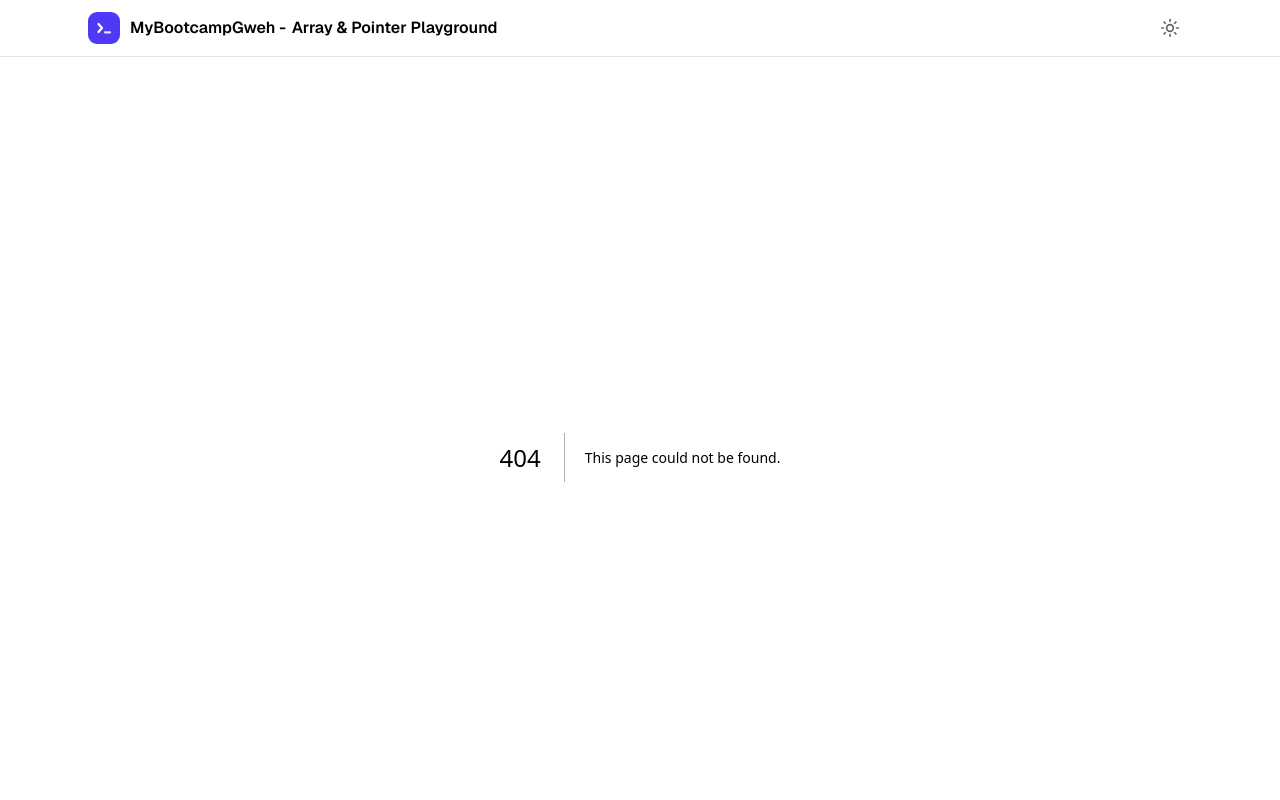
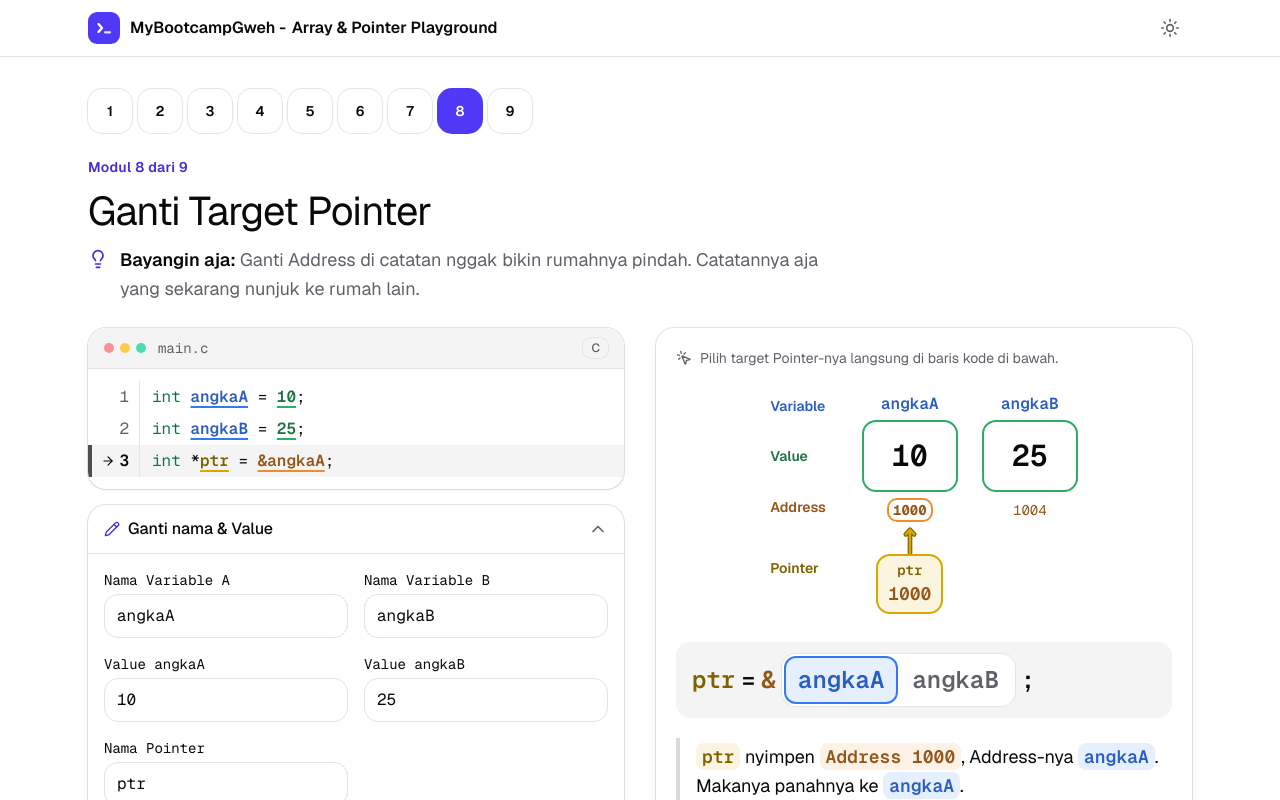
Before and after one commit to MyBootcampGweh/array-and-pointer-playground, a Next.js app: page /modul/8 in a window 1280 px wide. Before the commit this address had no page. Shown: the top 800 px of the page. Built offline with nearby package versions, Linux system fonts and the light colour scheme.

Commit message:
feat(modul-8): add pointer target simulation

```diff
--- /dev/null
+++ b/src/app/modul/8/page.tsx
@@ -0,0 +1,23 @@
+import type { Metadata } from "next";
+
+import { ModuleFrame, moduleMetadata } from "@/components/module-frame";
+
+import { PointerTargetDemo } from "./pointer-target-demo";
+
+export const metadata: Metadata = moduleMetadata(8);
+
+export default function PointerTargetPage() {
+  return (
+    <ModuleFrame
+      number={8}
+      analogy={
+        <>
+          Ganti Address di catatan nggak bikin rumahnya pindah. Catatannya aja
+          yang sekarang nunjuk ke rumah lain.
+        </>
+      }
+    >
+      <PointerTargetDemo />
+    </ModuleFrame>
+  );
+}
--- /dev/null
+++ b/src/app/modul/8/pointer-target-demo.tsx
@@ -0,0 +1,171 @@
+"use client";
+
+import { useState } from "react";
+
+import { CodePanel } from "@/components/code-panel";
+import { DataEditor, IntField, NameField } from "@/components/data-editor";
+import { VariableDiagram } from "@/components/memory-diagram";
+import { ExpressionBar, Narration, RoleChip, Stage } from "@/components/ui";
+import { type CodeLine } from "@/lib/c-syntax";
+import { addressOf } from "@/lib/memory";
+
+type Target = "a" | "b";
+const TARGETS: readonly Target[] = ["a", "b"];
+
+const DEFAULT_NAMES = { a: "angkaA", b: "angkaB", pointer: "ptr" };
+const DEFAULT_VALUES: Record<Target, number> = { a: 10, b: 25 };
+
+/** Two ints declared one after the other, 4 bytes apart (illustrative). */
+const ADDRESSES: Record<Target, number> = { a: addressOf(0), b: addressOf(1) };
+
+export function PointerTargetDemo() {
+  const [names, setNames] = useState(DEFAULT_NAMES);
+  const [values, setValues] = useState(DEFAULT_VALUES);
+  const [target, setTarget] = useState<Target>("a");
+
+  const { pointer } = names;
+  const lines: CodeLine[] = [
+    ...TARGETS.map((key): CodeLine => [
+      "int ",
+      { text: names[key], role: "variable" },
+      " = ",
+      { text: String(values[key]), role: "value" },
+      ";",
+    ]),
+    [
+      "int *",
+      { text: pointer, role: "pointer" },
+      " = ",
+      { text: `&${names.a}`, role: "address" },
+      ";",
+    ],
+    // Redirecting adds one line; pointing back at A is the original program.
+    ...(target === "b"
+      ? [
+          [
+            { text: pointer, role: "pointer" },
+            " = ",
+            { text: `&${names.b}`, role: "address" },
+            ";",
+          ] as const,
+        ]
+      : []),
+  ];
+
+  function rename(key: keyof typeof DEFAULT_NAMES, next: string) {
+    setNames((current) => ({ ...current, [key]: next }));
+  }
+  function restoreExample() {
+    setNames(DEFAULT_NAMES);
+    setValues(DEFAULT_VALUES);
+    setTarget("a");
+  }
+
+  return (
+    <Stage
+      code={<CodePanel lines={lines} activeLine={lines.length - 1} />}
+      editor={
+        <DataEditor onRestore={restoreExample}>
+          <div className="grid gap-4 sm:grid-cols-2">
+            {TARGETS.map((key) => (
+              <NameField
+                key={key}
+                label={`Nama Variable ${key.toUpperCase()}`}
+                value={names[key]}
+                taken={[names[key === "a" ? "b" : "a"], pointer]}
+                onCommit={(next) => rename(key, next)}
+              />
+            ))}
+            {TARGETS.map((key) => (
+              <IntField
+                key={key}
+                label={`Value ${names[key]}`}
+                value={values[key]}
+                onCommit={(next) =>
+                  setValues((current) => ({ ...current, [key]: next }))
+                }
+              />
+            ))}
+            <NameField
+              label="Nama Pointer"
+              value={pointer}
+              taken={[names.a, names.b]}
+              onCommit={(next) => rename("pointer", next)}
+            />
+          </div>
+        </DataEditor>
+      }
+      hint="Pilih target Pointer-nya langsung di baris kode di bawah."
+      visual={
+        <>
+          <VariableDiagram
+            variables={TARGETS.map((key) => ({
+              name: names[key],
+              value: values[key],
+              address: ADDRESSES[key],
+              isAddressActive: key === target,
+            }))}
+            marks={[
+              {
+                kind: "pointer",
+                column: TARGETS.indexOf(target),
+                name: pointer,
+                value: ADDRESSES[target],
+              },
+            ]}
+          />
+          <ExpressionBar>
+            <span className="min-w-0 wrap-anywhere text-pointer-ink">
+              {pointer}
+            </span>
+            <span>=</span>
+            <span className="text-address-ink">&amp;</span>
+            <span
+              role="group"
+              aria-label={`Target ${pointer}`}
+              className="flex min-w-0 flex-wrap gap-1 rounded-xl bg-card p-1 ring-1 ring-border"
+            >
+              {TARGETS.map((key) => (
+                <button
+                  key={key}
+                  type="button"
+                  aria-pressed={key === target}
+                  onClick={() => setTarget(key)}
+                  className={`min-h-11 min-w-0 rounded-lg px-3 wrap-anywhere transition-colors duration-200 ease-interaction ${key === target ? "bg-variable/12 text-variable-ink ring-2 ring-variable" : "text-muted-foreground hover:bg-muted"}`}
+                >
+                  {names[key]}
+                </button>
+              ))}
+            </span>
+            <span>;</span>
+          </ExpressionBar>
+        </>
+      }
+      narration={
+        <Narration>
+          {target === "a" ? (
+            <>
+              <RoleChip role="pointer">{pointer}</RoleChip> nyimpen{" "}
+              <RoleChip role="address">Address {ADDRESSES.a}</RoleChip>,
+              Address-nya <RoleChip role="variable">{names.a}</RoleChip>.
+              Makanya panahnya ke <RoleChip role="variable">{names.a}</RoleChip>
+              .
+            </>
+          ) : (
+            <>
+              <code>
+                {pointer} = &amp;{names.b}
+              </code>{" "}
+              (tanpa *) cuma ganti isi{" "}
+              <RoleChip role="pointer">{pointer}</RoleChip> jadi{" "}
+              <RoleChip role="address">{ADDRESSES.b}</RoleChip>. Panahnya
+              pindah, tapi Value <RoleChip role="variable">{names.a}</RoleChip>{" "}
+              tetep {values.a} dan{" "}
+              <RoleChip role="variable">{names.b}</RoleChip> tetep {values.b}.
+            </>
+          )}
+        </Narration>
+      }
+    />
+  );
+}
```
